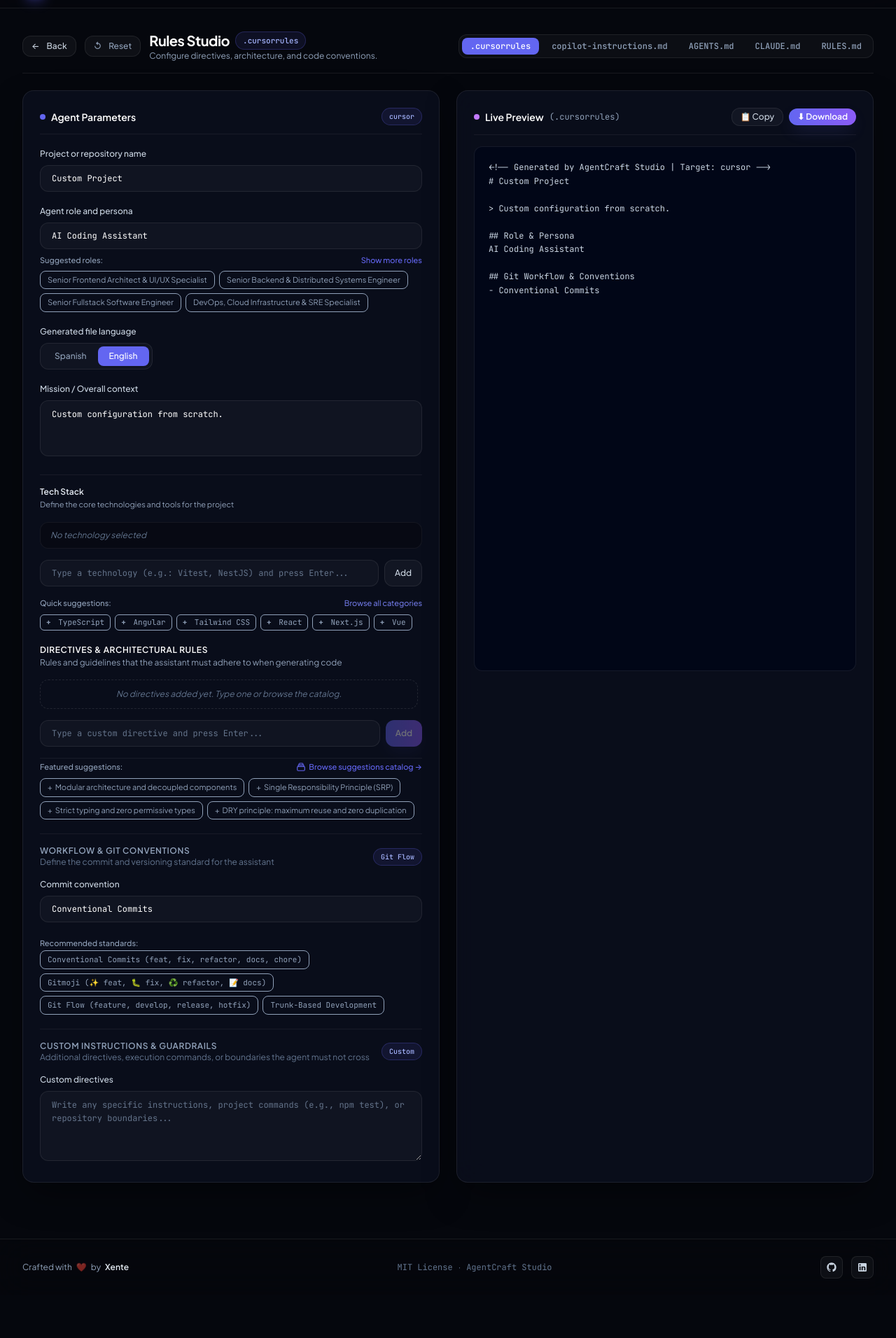
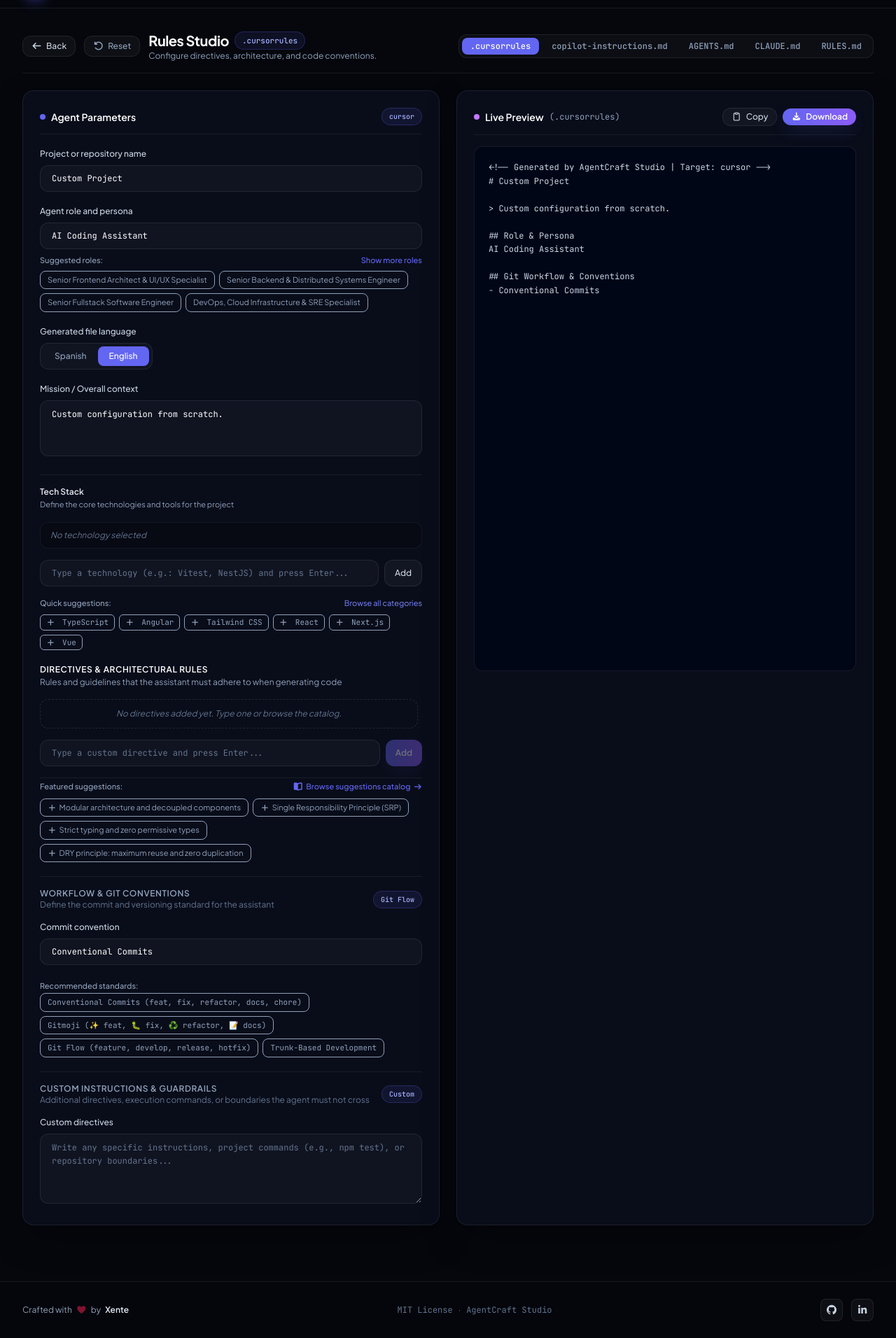
Before and after one commit to vicnx/agent-craft, an Angular app: page /builder/custom in a window 1280 px wide. Shown: the part 53-1965 px from the top of the page at 70% size. Before the commit the page ends 1904 px from the top, so only its background shows below. Built offline with nearby package versions, Linux system fonts and the light colour scheme.

Commit message:
feat(icons): integrate font-awesome library and replace unicode and svg symbols with standard icons

```diff
--- a/package.json
+++ b/package.json
@@ -18,6 +18,7 @@
     "@angular/forms": "^22.1.0",
     "@angular/platform-browser": "^22.1.0",
     "@angular/router": "^22.1.0",
+    "@fortawesome/fontawesome-free": "^7.3.1",
     "rxjs": "~7.8.0",
     "tslib": "^2.3.0"
   },
--- a/src/app/core/components/footer/footer.html
+++ b/src/app/core/components/footer/footer.html
@@ -3,7 +3,7 @@
     <!-- Author Attribution -->
     <div class="flex items-center gap-1.5">
       <span>{{ 'footer.createdWith' | translate }}</span>
-      <span class="text-rose-500 select-none animate-pulse" aria-hidden="true">❤️</span>
+      <i class="fa-solid fa-heart text-rose-500 animate-pulse text-xs" aria-hidden="true"></i>
       <span>{{ 'footer.by' | translate }}</span>
       <a
         [href]="githubUrl"
@@ -32,9 +32,7 @@
         [attr.aria-label]="'footer.githubAria' | translate"
         class="w-8 h-8 rounded-lg bg-white/[0.04] border border-white/[0.08] hover:border-indigo-500/40 hover:bg-white/[0.08] text-slate-300 hover:text-white flex items-center justify-center transition-all"
       >
-        <svg class="w-4 h-4 fill-current" viewBox="0 0 24 24">
-          <path fill-rule="evenodd" clip-rule="evenodd" d="M12 2C6.477 2 2 6.484 2 12.017c0 4.425 2.865 8.18 6.839 9.504.5.092.682-.217.682-.483 0-.237-.008-.868-.013-1.703-2.782.605-3.369-1.343-3.369-1.343-.454-1.158-1.11-1.466-1.11-1.466-.908-.62.069-.608.069-.608 1.003.07 1.53 1.032 1.53 1.032.892 1.53 2.341 1.088 2.91.832.092-.647.35-1.088.636-1.338-2.22-.253-4.555-1.113-4.555-4.951 0-1.093.39-1.988 1.029-2.688-.103-.253-.446-1.272.098-2.65 0 0 .84-.27 2.75 1.026A9.564 9.564 0 0112 6.844c.85.004 1.705.115 2.504.337 1.909-1.296 2.747-1.027 2.747-1.027.546 1.379.202 2.398.1 2.651.64.7 1.028 1.595 1.028 2.688 0 3.848-2.339 4.695-4.566 4.943.359.309.678.92.678 1.855 0 1.338-.012 2.419-.012 2.747 0 .268.18.58.688.482A10.019 10.019 0 0022 12.017C22 6.484 17.522 2 12 2z" />
-        </svg>
+        <i class="fa-brands fa-github text-sm"></i>
       </a>
 
       <!-- LinkedIn Link -->
@@ -45,9 +43,7 @@
         [attr.aria-label]="'footer.linkedinAria' | translate"
         class="w-8 h-8 rounded-lg bg-white/[0.04] border border-white/[0.08] hover:border-indigo-500/40 hover:bg-white/[0.08] text-slate-300 hover:text-white flex items-center justify-center transition-all"
       >
-        <svg class="w-4 h-4 fill-current" viewBox="0 0 24 24">
-          <path d="M19 3a2 2 0 0 1 2 2v14a2 2 0 0 1-2 2H5a2 2 0 0 1-2-2V5a2 2 0 0 1 2-2h14m-.5 15.5v-5.3a3.26 3.26 0 0 0-3.26-3.26c-.85 0-1.84.52-2.28 1.3v-1.11h-2.79v8.37h2.79v-4.93c0-.77.62-1.4 1.39-1.4a1.4 1.4 0 0 1 1.4 1.4v4.93h2.75M6.88 8.56a1.68 1.68 0 0 0 1.68-1.68c0-.93-.75-1.69-1.68-1.69a1.69 1.69 0 0 0-1.69 1.69c0 .93.76 1.68 1.69 1.68m1.39 9.94v-8.37H5.5v8.37h2.77z" />
-        </svg>
+        <i class="fa-brands fa-linkedin-in text-sm"></i>
       </a>
     </div>
   </div>
--- a/src/app/features/builder/builder.html
+++ b/src/app/features/builder/builder.html
@@ -2,11 +2,11 @@
   <!-- Top Builder Navigation Bar -->
   <div class="flex flex-col sm:flex-row sm:items-center justify-between gap-3 pb-3 sm:pb-4 border-b border-white/[0.08]">
     <div class="flex items-center gap-2 sm:gap-3">
-      <button (click)="goBack()" type="button" class="btn-secondary text-xs py-1.5 px-2.5 sm:px-3 shrink-0" [attr.aria-label]="'common.back' | translate">
-        <span>&larr;</span><span class="hidden sm:inline">&nbsp;{{ 'common.back' | translate }}</span>
+      <button (click)="goBack()" type="button" class="btn-secondary text-xs py-1.5 px-2.5 sm:px-3 shrink-0 flex items-center gap-1.5" [attr.aria-label]="'common.back' | translate">
+        <i class="fa-solid fa-arrow-left"></i><span class="hidden sm:inline">{{ 'common.back' | translate }}</span>
       </button>
-      <button type="button" (click)="openResetModal()" class="btn-secondary text-xs py-1.5 px-2.5 sm:px-3 text-slate-400 hover:text-amber-300 transition-colors cursor-pointer shrink-0" [attr.aria-label]="'common.reset' | translate">
-        <span>↺</span><span class="hidden sm:inline">&nbsp;{{ 'common.reset' | translate }}</span>
+      <button type="button" (click)="openResetModal()" class="btn-secondary text-xs py-1.5 px-2.5 sm:px-3 text-slate-400 hover:text-amber-300 transition-colors cursor-pointer shrink-0 flex items-center gap-1.5" [attr.aria-label]="'common.reset' | translate">
+        <i class="fa-solid fa-rotate-left"></i><span class="hidden sm:inline">{{ 'common.reset' | translate }}</span>
       </button>
       <div class="min-w-0">
         <div class="flex items-center gap-1.5 sm:gap-2 flex-wrap sm:flex-nowrap">
@@ -42,9 +42,9 @@
       [class.bg-brand-primary]="activeMobileTab() === 'editor'"
       [class.text-white]="activeMobileTab() === 'editor'"
       [class.text-slate-400]="activeMobileTab() !== 'editor'"
-      class="flex-1 py-1.5 rounded-lg text-xs font-semibold transition-all cursor-pointer text-center"
+      class="flex-1 py-1.5 rounded-lg text-xs font-semibold transition-all cursor-pointer text-center flex items-center justify-center gap-1.5"
     >
-      ⚙️ {{ 'builder.tabEditor' | translate }}
+      <i class="fa-solid fa-sliders"></i> {{ 'builder.tabEditor' | translate }}
     </button>
     <button
       type="button"
@@ -52,9 +52,9 @@
       [class.bg-brand-primary]="activeMobileTab() === 'preview'"
       [class.text-white]="activeMobileTab() === 'preview'"
       [class.text-slate-400]="activeMobileTab() !== 'preview'"
-      class="flex-1 py-1.5 rounded-lg text-xs font-semibold transition-all cursor-pointer text-center"
+      class="flex-1 py-1.5 rounded-lg text-xs font-semibold transition-all cursor-pointer text-center flex items-center justify-center gap-1.5"
     >
-      👁️ {{ 'builder.tabPreview' | translate }}
+      <i class="fa-solid fa-eye"></i> {{ 'builder.tabPreview' | translate }}
     </button>
   </div>
 
@@ -92,10 +92,14 @@
             [class.border-emerald-500/50]="isCopied()"
             [class.text-emerald-400]="isCopied()"
           >
-            @if (isCopied()) { <span>✓ {{ 'builder.copied' | translate }}</span> } @else { <span>📋 {{ 'builder.copy' | translate }}</span> }
+            @if (isCopied()) {
+              <i class="fa-solid fa-check"></i><span>{{ 'builder.copied' | translate }}</span>
+            } @else {
+              <i class="fa-regular fa-clipboard"></i><span>{{ 'builder.copy' | translate }}</span>
+            }
           </button>
           <button type="button" (click)="downloadFile()" class="flex-1 sm:flex-none btn-primary text-xs py-1 px-3 flex items-center justify-center gap-1.5 cursor-pointer whitespace-nowrap">
-            <span>⬇ {{ 'builder.download' | translate }}</span>
+            <i class="fa-solid fa-download"></i><span>{{ 'builder.download' | translate }}</span>
           </button>
         </div>
       </div>
--- a/src/app/features/builder/components/confirm-modal/confirm-modal.html
+++ b/src/app/features/builder/components/confirm-modal/confirm-modal.html
@@ -14,9 +14,7 @@
       <!-- Modal Header with Warning Icon -->
       <div class="flex items-start gap-3.5">
         <div class="w-10 h-10 rounded-xl bg-amber-500/15 border border-amber-500/30 flex items-center justify-center text-amber-400 shrink-0">
-          <svg class="w-5 h-5" fill="none" stroke="currentColor" viewBox="0 0 24 24">
-            <path stroke-linecap="round" stroke-linejoin="round" stroke-width="2" d="M12 9v2m0 4h.01m-6.938 4h13.856c1.54 0 2.502-1.667 1.732-3L13.732 4c-.77-1.333-2.694-1.333-3.464 0L3.34 16c-.77 1.333.192 3 1.732 3z"/>
-          </svg>
+          <i class="fa-solid fa-triangle-exclamation text-base"></i>
         </div>
         <div class="space-y-1">
           <h3 class="text-sm font-semibold text-white tracking-tight">
--- a/src/app/features/builder/components/directives-form/directives-form.html
+++ b/src/app/features/builder/components/directives-form/directives-form.html
@@ -37,9 +37,7 @@
           class="text-slate-500 hover:text-red-400 p-0.5 transition-colors cursor-pointer shrink-0"
           [attr.aria-label]="'builder.removeRule' | translate"
         >
-          <svg class="w-3.5 h-3.5" fill="none" stroke="currentColor" viewBox="0 0 24 24">
-            <path stroke-linecap="round" stroke-linejoin="round" stroke-width="2" d="M6 18L18 6M6 6l12 12" />
-          </svg>
+          <i class="fa-solid fa-xmark text-xs"></i>
         </button>
       </div>
     } @empty {
@@ -80,10 +78,9 @@
         (click)="triggerOpenCatalog()"
         class="text-[11px] text-brand-primary hover:text-brand-secondary transition-colors cursor-pointer font-medium flex items-center gap-1"
       >
-        <svg class="w-3.5 h-3.5" fill="none" stroke="currentColor" viewBox="0 0 24 24">
-          <path stroke-linecap="round" stroke-linejoin="round" stroke-width="2" d="M19 11H5m14 0a2 2 0 012 2v6a2 2 0 01-2 2H5a2 2 0 01-2-2v-6a2 2 0 012-2m14 0V9a2 2 0 00-2-2M5 11V9a2 2 0 012-2m0 0V5a2 2 0 012-2h6a2 2 0 012 2v2M7 7h10" />
-        </svg>
-        {{ 'builder.browseAllRules' | translate }} &rarr;
+        <i class="fa-solid fa-book-open text-xs"></i>
+        <span>{{ 'builder.browseAllRules' | translate }}</span>
+        <i class="fa-solid fa-arrow-right text-[10px]"></i>
       </button>
     </div>
 
@@ -101,7 +98,11 @@
           [class.text-slate-400]="!isRuleSelected(rule)"
           class="text-[11px] px-2.5 py-1 rounded-lg border hover:border-brand-primary/40 hover:text-white transition-all cursor-pointer flex items-center gap-1 text-left"
         >
-          <span>{{ isRuleSelected(rule) ? '✓' : '+' }}</span>
+          @if (isRuleSelected(rule)) {
+            <i class="fa-solid fa-check text-[10px]"></i>
+          } @else {
+            <i class="fa-solid fa-plus text-[10px]"></i>
+          }
           <span>{{ rule }}</span>
         </button>
       }
--- a/src/app/features/builder/components/tech-stack-form/tech-stack-form.html
+++ b/src/app/features/builder/components/tech-stack-form/tech-stack-form.html
@@ -15,7 +15,7 @@
           [attr.aria-label]="('common.remove' | translate) + ' ' + tech"
           class="hover:text-white text-indigo-400 font-bold transition-colors cursor-pointer text-xs"
         >
-          &times;
+          <i class="fa-solid fa-xmark text-xs"></i>
         </button>
       </span>
     } @empty {
@@ -69,7 +69,11 @@
           [class.border-white/[0.06]]="!isTechSelected(tech)"
           class="px-2 py-0.5 rounded-md text-[11px] font-mono border transition-all hover:text-white hover:border-white/20 cursor-pointer whitespace-nowrap shrink-0"
         >
-          <span class="mr-1 font-bold">{{ isTechSelected(tech) ? '✓' : '+' }}</span>
+          @if (isTechSelected(tech)) {
+            <i class="fa-solid fa-check text-[10px] mr-1"></i>
+          } @else {
+            <i class="fa-solid fa-plus text-[10px] mr-1"></i>
+          }
           {{ tech }}
         </button>
       }
@@ -94,7 +98,11 @@
                   [class.border-white/[0.06]]="!isTechSelected(item)"
                   class="px-1.5 py-0.5 rounded text-[10px] font-mono border transition-all hover:text-white hover:border-white/20 cursor-pointer whitespace-nowrap shrink-0"
                 >
-                  <span class="mr-0.5 font-bold">{{ isTechSelected(item) ? '✓' : '+' }}</span>
+                  @if (isTechSelected(item)) {
+                    <i class="fa-solid fa-check text-[9px] mr-0.5"></i>
+                  } @else {
+                    <i class="fa-solid fa-plus text-[9px] mr-0.5"></i>
+                  }
                   {{ item }}
                 </button>
               }
--- a/src/styles.css
+++ b/src/styles.css
@@ -1,4 +1,5 @@
 @import 'tailwindcss';
+@import '@fortawesome/fontawesome-free/css/all.min.css';
 
 @theme {
   /* Fonts */
```
Also changed, not shown: src/app/features/builder/components/directives-modal/directives-modal.html (+2 -6 lines), src/app/features/welcome/welcome.html (+4 -5 lines), 2 other files (tests, documents, lock files or other folders).
